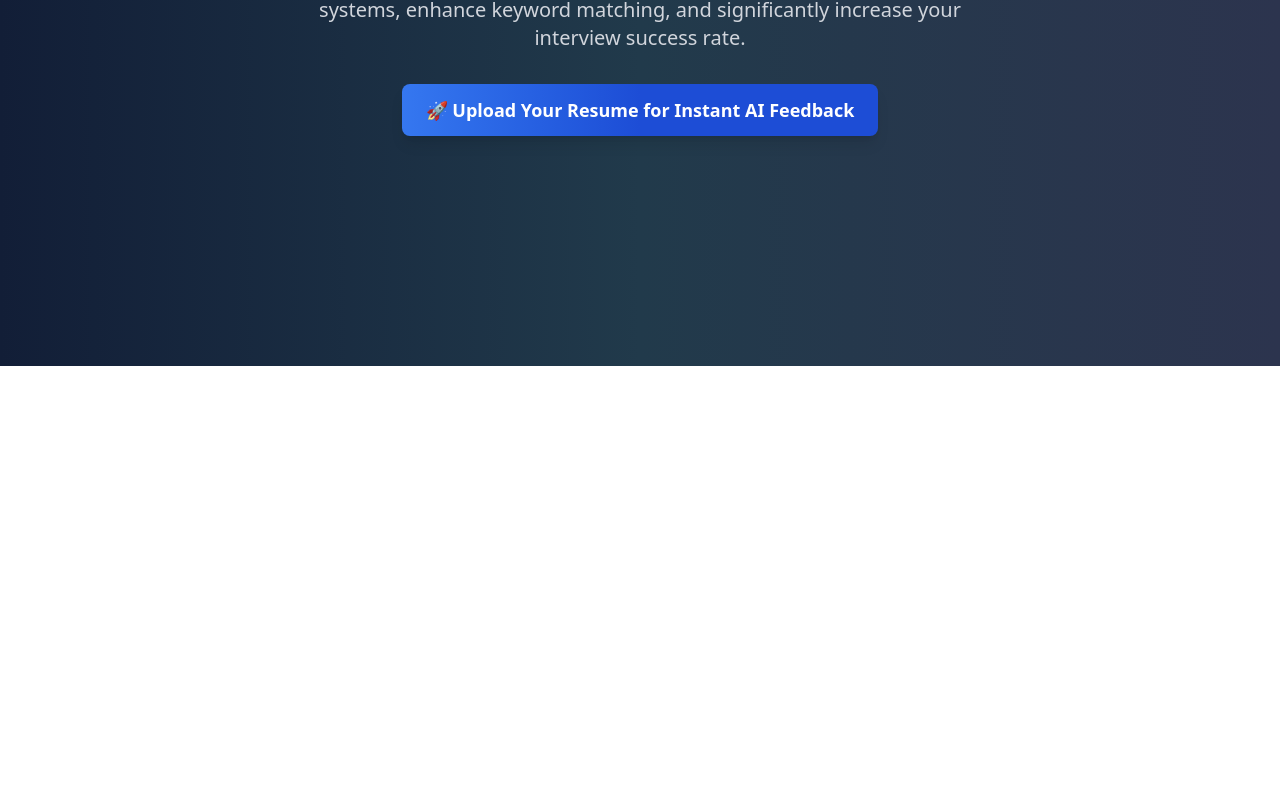
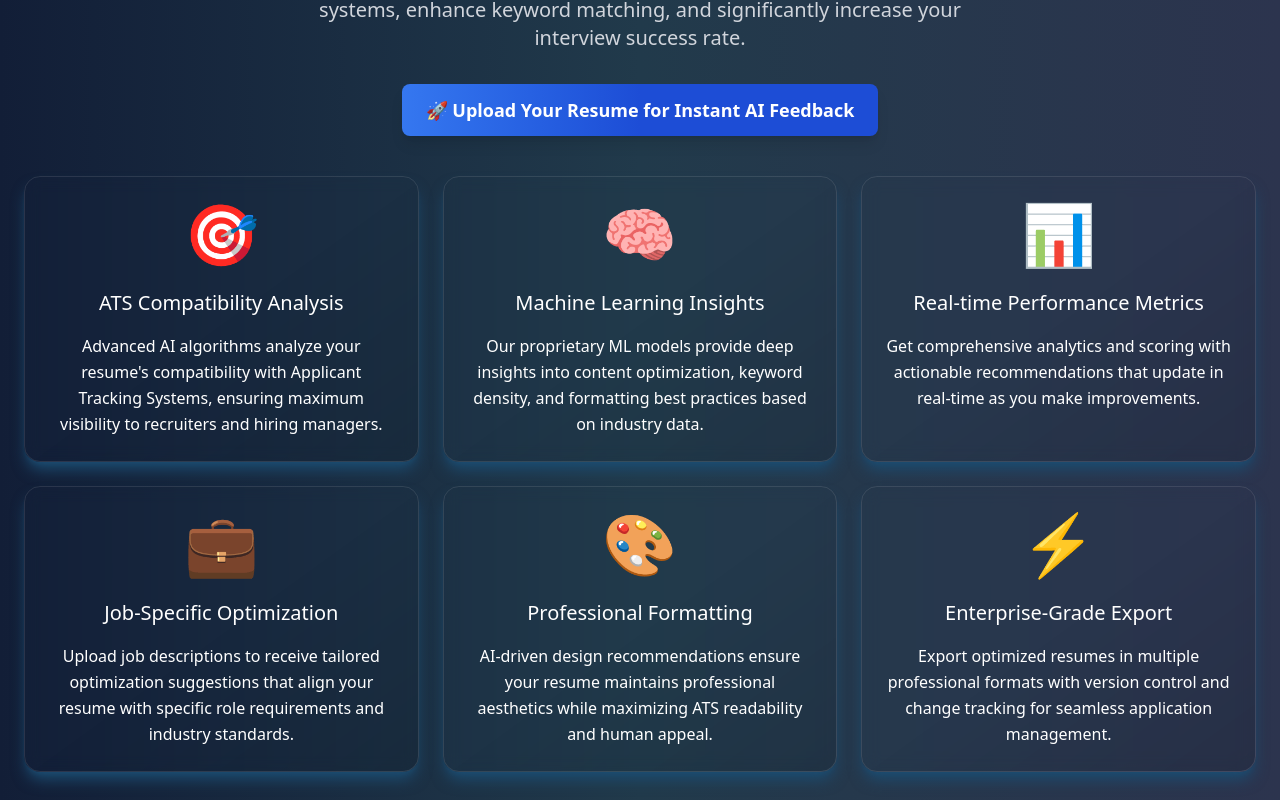
Before and after one commit to philipgisore/AIResumeAnalyzer, a React (Vite) app: page / in a window 1280 px wide. Shown: the part 434-1234 px from the top of the page. Before the commit the page ends 800 px from the top, so only its background shows below. Built offline with nearby package versions, Linux system fonts and the light colour scheme; a web font is replaced by a local one.

Commit message:
feat(home): add FeatureCard section with centered emoji and gradient styling

```diff
--- /dev/null
+++ b/src/components/FeatureCard.jsx
@@ -0,0 +1,18 @@
+import React from "react";
+
+export default function FeatureCard({ emoji, title, description }) {
+    return (
+        <div className="relative overflow-hidden rounded-2xl bg-dradient-to-br from-[#1E4667] via-[#1C4D72] t0-[#1E4667] border border-white/10 hover:-translate-y-1.5 transition-transform duration-300 ease-in-out shadow-lg shadow-[#1C4D72] p-6 backdrop-blur-sm">
+            <div className="relative z-10 flex flex-col items-center text-center">
+                <div className="mb-6 flex h-16 w-16 items-center justify-center rounded-full backdrop-blur-sm">
+                    <span className="text-6xl">{emoji}</span>
+                </div>
+                <h3 className="mb-4 text-xl text-white">{title}</h3>
+                <p className="text-white font-light leading-relaxed">
+                    {description}
+                </p>
+            </div>
+            <div className="absolute inset-0 bg-gradient-to-br from-transparent via-transparent to-black/10"/>
+        </div>
+    );
+}
--- a/src/components/Hero.jsx
+++ b/src/components/Hero.jsx
@@ -33,7 +33,9 @@ export default function Hero() {
 
 
         {/* CTA Button */}
-        <button className="mx-auto flex items-center gap-2 px-6 py-3 rounded-lg text-white font-semibold text-lg shadow-lg bg-gradient-to-r from-[#3577F0] via-[#1D4DD6] to-[#1D4DD6] hover:opacity-90 transition-all ">
+        <button className="mx-auto flex items-center gap-2 px-6 py-3 rounded-lg text-white font-semibold
+        text-lg shadow-lg bg-gradient-to-r from-[#3577F0] via-[#1D4DD6] to-[#1D4DD6] hover:from-[#387CF3]
+        hover:to-[#1D42B4] transition-all hover:-translate-y-0.5 hover:shadow-[0_4px_10px_rgba(50,72,125,0.5)]">
           🚀 Upload Your Resume for Instant AI Feedback
         </button>
 
--- a/src/output.css
+++ b/src/output.css
@@ -25,6 +25,7 @@
     --color-gray-700: oklch(37.3% 0.034 259.733);
     --color-gray-800: oklch(27.8% 0.033 256.848);
     --color-gray-900: oklch(21% 0.034 264.665);
+    --color-black: #000;
     --color-white: #fff;
     --spacing: 0.25rem;
     --container-sm: 24rem;
@@ -62,12 +63,15 @@
     --tracking-tight: -0.025em;
     --tracking-wide: 0.025em;
     --leading-tight: 1.25;
+    --leading-relaxed: 1.625;
     --radius-md: 0.375rem;
     --radius-lg: 0.5rem;
     --radius-xl: 0.75rem;
     --radius-2xl: 1rem;
     --radius-3xl: 1.5rem;
     --ease-out: cubic-bezier(0, 0, 0.2, 1);
+    --ease-in-out: cubic-bezier(0.4, 0, 0.2, 1);
+    --blur-sm: 8px;
     --blur-md: 12px;
     --blur-xl: 24px;
     --default-transition-duration: 150ms;
@@ -261,9 +265,15 @@
   .mt-20 {
     margin-top: calc(var(--spacing) * 20);
   }
+  .mb-4 {
+    margin-bottom: calc(var(--spacing) * 4);
+  }
   .mb-6 {
     margin-bottom: calc(var(--spacing) * 6);
   }
+  .mb-7 {
+    margin-bottom: calc(var(--spacing) * 7);
+  }
   .mb-8 {
     margin-bottom: calc(var(--spacing) * 8);
   }
@@ -279,14 +289,23 @@
   .flex {
     display: flex;
   }
+  .grid {
+    display: grid;
+  }
   .hidden {
     display: none;
   }
   .table {
     display: table;
   }
+  .h-16 {
+    height: calc(var(--spacing) * 16);
+  }
   .min-h-screen {
     min-height: 100vh;
+  }
+  .w-16 {
+    width: calc(var(--spacing) * 16);
   }
   .max-w-3xl {
     max-width: var(--container-3xl);
@@ -348,6 +367,9 @@
   }
   .gap-2 {
     gap: calc(var(--spacing) * 2);
+  }
+  .gap-6 {
+    gap: calc(var(--spacing) * 6);
   }
   .space-x-4 {
     :where(& > :not(:last-child)) {
@@ -576,6 +598,14 @@
     --tw-gradient-from: #0e2f44;
     --tw-gradient-stops: var(--tw-gradient-via-stops, var(--tw-gradient-position), var(--tw-gradient-from) var(--tw-gradient-from-position), var(--tw-gradient-to) var(--tw-gradient-to-position));
   }
+  .from-\[\#1B3767\] {
+    --tw-gradient-from: #1B3767;
+    --tw-gradient-stops: var(--tw-gradient-via-stops, var(--tw-gradient-position), var(--tw-gradient-from) var(--tw-gradient-from-position), var(--tw-gradient-to) var(--tw-gradient-to-position));
+  }
+  .from-\[\#1E4667\] {
+    --tw-gradient-from: #1E4667;
+    --tw-gradient-stops: var(--tw-gradient-via-stops, var(--tw-gradient-position), var(--tw-gradient-from) var(--tw-gradient-from-position), var(--tw-gradient-to) var(--tw-gradient-to-position));
+  }
   .from-\[\#1a417d\] {
     --tw-gradient-from: #1a417d;
     --tw-gradient-stops: var(--tw-gradient-via-stops, var(--tw-gradient-position), var(--tw-gradient-from) var(--tw-gradient-from-position), var(--tw-gradient-to) var(--tw-gradient-to-position));
@@ -724,6 +754,16 @@
     --tw-gradient-via-stops: var(--tw-gradient-position), var(--tw-gradient-from) var(--tw-gradient-from-position), var(--tw-gradient-via) var(--tw-gradient-via-position), var(--tw-gradient-to) var(--tw-gradient-to-position);
     --tw-gradient-stops: var(--tw-gradient-via-stops);
   }
+  .via-\[\#1B4173\] {
+    --tw-gradient-via: #1B4173;
+    --tw-gradient-via-stops: var(--tw-gradient-position), var(--tw-gradient-from) var(--tw-gradient-from-position), var(--tw-gradient-via) var(--tw-gradient-via-position), var(--tw-gradient-to) var(--tw-gradient-to-position);
+    --tw-gradient-stops: var(--tw-gradient-via-stops);
+  }
+  .via-\[\#1C4D72\] {
+    --tw-gradient-via: #1C4D72;
+    --tw-gradient-via-stops: var(--tw-gradient-position), var(--tw-gradient-from) var(--tw-gradient-from-position), var(--tw-gradient-via) var(--tw-gradient-via-position), var(--tw-gradient-to) var(--tw-gradient-to-position);
+    --tw-gradient-stops: var(--tw-gradient-via-stops);
+  }
   .via-\[\#1D4DD6\] {
     --tw-gradient-via: #1D4DD6;
     --tw-gradient-via-stops: var(--tw-gradient-position), var(--tw-gradient-from) var(--tw-gradient-from-position), var(--tw-gradient-via) var(--tw-gradient-via-position), var(--tw-gradient-to) var(--tw-gradient-to-position);
@@ -806,6 +846,11 @@
   }
   .via-slate-900 {
     --tw-gradient-via: var(--color-slate-900);
+    --tw-gradient-via-stops: var(--tw-gradient-position), var(--tw-gradient-from) var(--tw-gradient-from-position), var(--tw-gradient-via) var(--tw-gradient-via-position), var(--tw-gradient-to) var(--tw-gradient-to-position);
+    --tw-gradient-stops: var(--tw-gradient-via-stops);
+  }
+  .via-transparent {
+    --tw-gradient-via: transparent;
     --tw-gradient-via-stops: var(--tw-gradient-position), var(--tw-gradient-from) var(--tw-gradient-from-position), var(--tw-gradient-via) var(--tw-gradient-via-position), var(--tw-gradient-to) var(--tw-gradient-to-position);
     --tw-gradient-stops: var(--tw-gradient-via-stops);
   }
@@ -950,6 +995,17 @@
     --tw-gradient-to: #263249;
     --tw-gradient-stops: var(--tw-gradient-via-stops, var(--tw-gradient-position), var(--tw-gradient-from) var(--tw-gradient-from-position), var(--tw-gradient-to) var(--tw-gradient-to-position));
   }
+  .to-black {
+    --tw-gradient-to: var(--color-black);
+    --tw-gradient-stops: var(--tw-gradient-via-stops, var(--tw-gradient-position), var(--tw-gradient-from) var(--tw-gradient-from-position), var(--tw-gradient-to) var(--tw-gradient-to-position));
+  }
+  .to-black\/10 {
+    --tw-gradient-to: color-mix(in srgb, #000 10%, transparent);
+    @supports (color: color-mix(in lab, red, red)) {
+      --tw-gradient-to: color-mix(in oklab, var(--color-black) 10%, transparent);
+    }
+    --tw-gradient-stops: var(--tw-gradient-via-stops, var(--tw-gradient-position), var(--tw-gradient-from) var(--tw-gradient-from-position), var(--tw-gradient-to) var(--tw-gradient-to-position));
+  }
   .to-blue-600 {
     --tw-gradient-to: var(--color-blue-600);
     --tw-gradient-stops: var(--tw-gradient-via-stops, var(--tw-gradient-position), var(--tw-gradient-from) var(--tw-gradient-from-position), var(--tw-gradient-to) var(--tw-gradient-to-position));
@@ -979,6 +1035,9 @@
   }
   .bg-clip-text {
     background-clip: text;
+  }
+  .p-6 {
+    padding: calc(var(--spacing) * 6);
   }
   .px-2 {
     padding-inline: calc(var(--spacing) * 2);
@@ -1112,6 +1171,10 @@
   .text-\[40px\] {
     font-size: 40px;
   }
+  .leading-relaxed {
+    --tw-leading: var(--leading-relaxed);
+    line-height: var(--leading-relaxed);
+  }
   .leading-tight {
     --tw-leading: var(--leading-tight);
     line-height: var(--leading-tight);
@@ -1184,6 +1247,12 @@
   .shadow-lg {
     --tw-shadow: 0 10px 15px -3px var(--tw-shadow-color, rgb(0 0 0 / 0.1)), 0 4px 6px -4px var(--tw-shadow-color, rgb(0 0 0 / 0.1));
     box-shadow: var(--tw-inset-shadow), var(--tw-inset-ring-shadow), var(--tw-ring-offset-shadow), var(--tw-ring-shadow), var(--tw-shadow);
+  }
+  .shadow-\[\#1C4D72\] {
+    --tw-shadow-color: #1C4D72;
+    @supports (color: color-mix(in lab, red, red)) {
+      --tw-shadow-color: color-mix(in oklab, #1C4D72 var(--tw-shadow-alpha), transparent);
+    }
   }
   .shadow-blue-500 {
     --tw-shadow-color: oklch(62.3% 0.214 259.815);
@@ -1225,6 +1294,11 @@
     -webkit-backdrop-filter: var(--tw-backdrop-blur,) var(--tw-backdrop-brightness,) var(--tw-backdrop-contrast,) var(--tw-backdrop-grayscale,) var(--tw-backdrop-hue-rotate,) var(--tw-backdrop-invert,) var(--tw-backdrop-opacity,) var(--tw-backdrop-saturate,) var(--tw-backdrop-sepia,);
     backdrop-filter: var(--tw-backdrop-blur,) var(--tw-backdrop-brightness,) var(--tw-backdrop-contrast,) var(--tw-backdrop-grayscale,) var(--tw-backdrop-hue-rotate,) var(--tw-backdrop-invert,) var(--tw-backdrop-opacity,) var(--tw-backdrop-saturate,) var(--tw-backdrop-sepia,);
   }
+  .backdrop-blur-sm {
+    --tw-backdrop-blur: blur(var(--blur-sm));
+    -webkit-backdrop-filter: var(--tw-backdrop-blur,) var(--tw-backdrop-brightness,) var(--tw-backdrop-contrast,) var(--tw-backdrop-grayscale,) var(--tw-backdrop-hue-rotate,) var(--tw-backdrop-invert,) var(--tw-backdrop-opacity,) var(--tw-backdrop-saturate,) var(--tw-backdrop-sepia,);
+    backdrop-filter: var(--tw-backdrop-blur,) var(--tw-backdrop-brightness,) var(--tw-backdrop-contrast,) var(--tw-backdrop-grayscale,) var(--tw-backdrop-hue-rotate,) var(--tw-backdrop-invert,) var(--tw-backdrop-opacity,) var(--tw-backdrop-saturate,) var(--tw-backdrop-sepia,);
+  }
   .backdrop-blur-xl {
     --tw-backdrop-blur: blur(var(--blur-xl));
     -webkit-backdrop-filter: var(--tw-backdrop-blur,) var(--tw-backdrop-brightness,) var(--tw-backdrop-contrast,) var(--tw-backdrop-grayscale,) var(--tw-backdrop-hue-rotate,) var(--tw-backdrop-invert,) var(--tw-backdrop-opacity,) var(--tw-backdrop-saturate,) var(--tw-backdrop-sepia,);
@@ -1261,6 +1335,10 @@
     --tw-duration: 500ms;
     transition-duration: 500ms;
   }
+  .ease-in-out {
+    --tw-ease: var(--ease-in-out);
+    transition-timing-function: var(--ease-in-out);
+  }
   .ease-out {
     --tw-ease: var(--ease-out);
     transition-timing-function: var(--ease-out);
@@ -1297,6 +1375,14 @@
       }
     }
   }
+  .hover\:-translate-y-1\.5 {
+    &:hover {
+      @media (hover: hover) {
+        --tw-translate-y: calc(var(--spacing) * -1.5);
+        translate: var(--tw-translate-x) var(--tw-translate-y);
+      }
+    }
+  }
   .hover\:scale-\[1\.05\] {
     &:hover {
       @media (hover: hover) {
@@ -1364,6 +1450,22 @@
     &:hover {
       @media (hover: hover) {
         background-color: var(--color-gray-700);
+      }
+    }
+  }
+  .hover\:from-\[\#387CF3\] {
+    &:hover {
+      @media (hover: hover) {
+        --tw-gradient-from: #387CF3;
+        --tw-gradient-stops: var(--tw-gradient-via-stops, var(--tw-gradient-position), var(--tw-gradient-from) var(--tw-gradient-from-position), var(--tw-gradient-to) var(--tw-gradient-to-position));
+      }
+    }
+  }
+  .hover\:to-\[\#1D42B4\] {
+    &:hover {
+      @media (hover: hover) {
+        --tw-gradient-to: #1D42B4;
+        --tw-gradient-stops: var(--tw-gradient-via-stops, var(--tw-gradient-position), var(--tw-gradient-from) var(--tw-gradient-from-position), var(--tw-gradient-to) var(--tw-gradient-to-position));
       }
     }
   }
@@ -1511,6 +1613,16 @@
   .md\:max-w-\[50rem\] {
     @media (width >= 48rem) {
       max-width: 50rem;
+    }
+  }
+  .md\:grid-cols-3 {
+    @media (width >= 48rem) {
+      grid-template-columns: repeat(3, minmax(0, 1fr));
+    }
+  }
+  .md\:px-6 {
+    @media (width >= 48rem) {
+      padding-inline: calc(var(--spacing) * 6);
     }
   }
   .md\:text-6xl {
--- a/src/pages/Home.jsx
+++ b/src/pages/Home.jsx
@@ -1,7 +1,45 @@
+import React from "react";
 import Hero from "../components/Hero";
+import FeatureCard from "../components/FeatureCard";
+
 
 export default function Home() {
     return (
-        <Hero />
+        <>
+            <Hero />
+           <section className="grid gap-6 md:grid-cols-3 mt-10 mb-7 px-4 md:px-6">
+                <FeatureCard
+                    emoji="🎯"
+                    title="ATS Compatibility Analysis"
+                    description="Advanced AI algorithms analyze your resume's compatibility with Applicant Tracking Systems, ensuring maximum visibility to recruiters and hiring managers."
+                />
+                <FeatureCard
+                    emoji="🧠"
+                    title="Machine Learning Insights"
+                    description="Our proprietary ML models provide deep insights into content optimization, keyword density, and formatting best practices based on industry data."
+                />
+                <FeatureCard
+                    emoji="📊"
+                    title="Real-time Performance Metrics"
+                    description="Get comprehensive analytics and scoring with actionable recommendations that update in real-time as you make improvements."
+                />
+                <FeatureCard
+                    emoji="💼"
+                    title="Job-Specific Optimization"
+                    description="Upload job descriptions to receive tailored optimization suggestions that align your resume with specific role requirements and industry standards."
+                />
+                <FeatureCard
+                    emoji="🎨"
+                    title="Professional Formatting"
+                    description="AI-driven design recommendations ensure your resume maintains professional aesthetics while maximizing ATS readability and human appeal."
+                />
+                <FeatureCard
+                    emoji="⚡"
+                    title="Enterprise-Grade Export"
+                    description="Export optimized resumes in multiple professional formats with version control and change tracking for seamless application management."
+                />
+            </section>
+        </>
+
     );
 }
```
